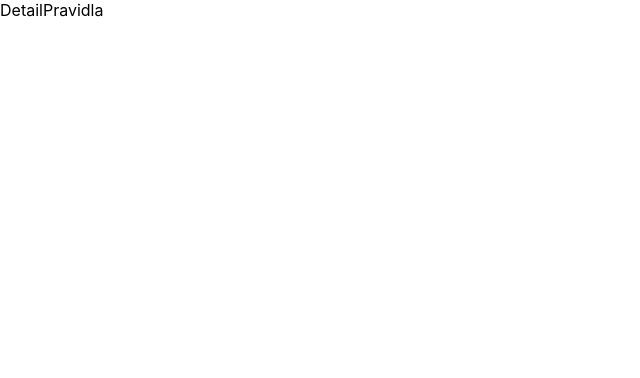
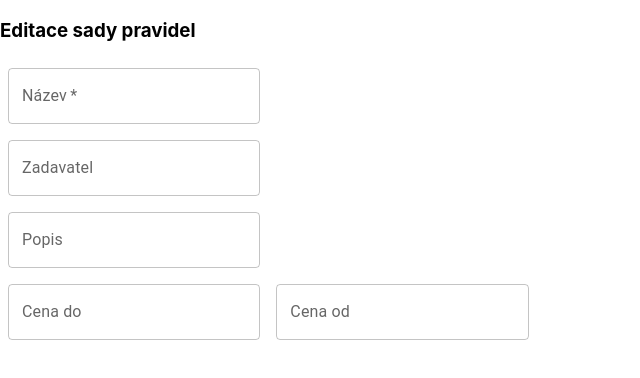
Before and after one commit to davidzemancz/hackathon_abra_2023, a React (Create React App) app in the folder frontend/: page / in a window 1280 px wide. Shown: the top 378 px of the page, without its empty margins (0-640 px from the left). Built offline with nearby package versions, Linux system fonts and the light colour scheme.

Commit message:
detail pravidla form

```diff
--- a/frontend/src/DetailPravidla.js
+++ b/frontend/src/DetailPravidla.js
@@ -1,11 +1,48 @@
-import { Box } from "@mui/material";
+import { Box, FormControl, TextField } from "@mui/material";
+import { DataGrid} from '@mui/x-data-grid';
 
 function DetailPravidla(){
     return (
-        <Box>
-            DetailPravidla
+        <Box component="form"
+        sx={{
+            '& .MuiTextField-root': { m: 1, width: '25ch' },
+        }}>
+            <h3> Editace sady pravidel </h3>
+            <FormControl>
+            <TextField required id="rule_name" label="Název"/>
+            <TextField id="rule_payer" label="Zadavatel"/>
+            <TextField id="rule_description" label="Popis"/>
+            <div>
+                <TextField id="rule_upperBound" label="Cena do"/>
+                <TextField id="rule_lowerBound" label="Cena od"/>
+            </div>
+
+            </FormControl>
+
+            <GridPravidel/>
+
         </Box>
     );
 }
+function GridPravidel(){
 
+    const columns = [
+        { field: 'stredisko', headerName: 'Středisko', width: 100},
+        {
+          field: 'castka',
+          headerName: 'Částka',
+          width: 100
+        },
+        {
+          field: 'procenta',
+          headerName: 'Procentní podíl',
+          width: 150
+        },
+        { field: 'zbytek', headerName: 'Zbytek', width: 80},
+      ];
+
+    <DataGrid>
+
+    </DataGrid>
+}
 export default DetailPravidla;
```
Also changed, not shown: 1 other file (tests, documents, lock files or other folders).
